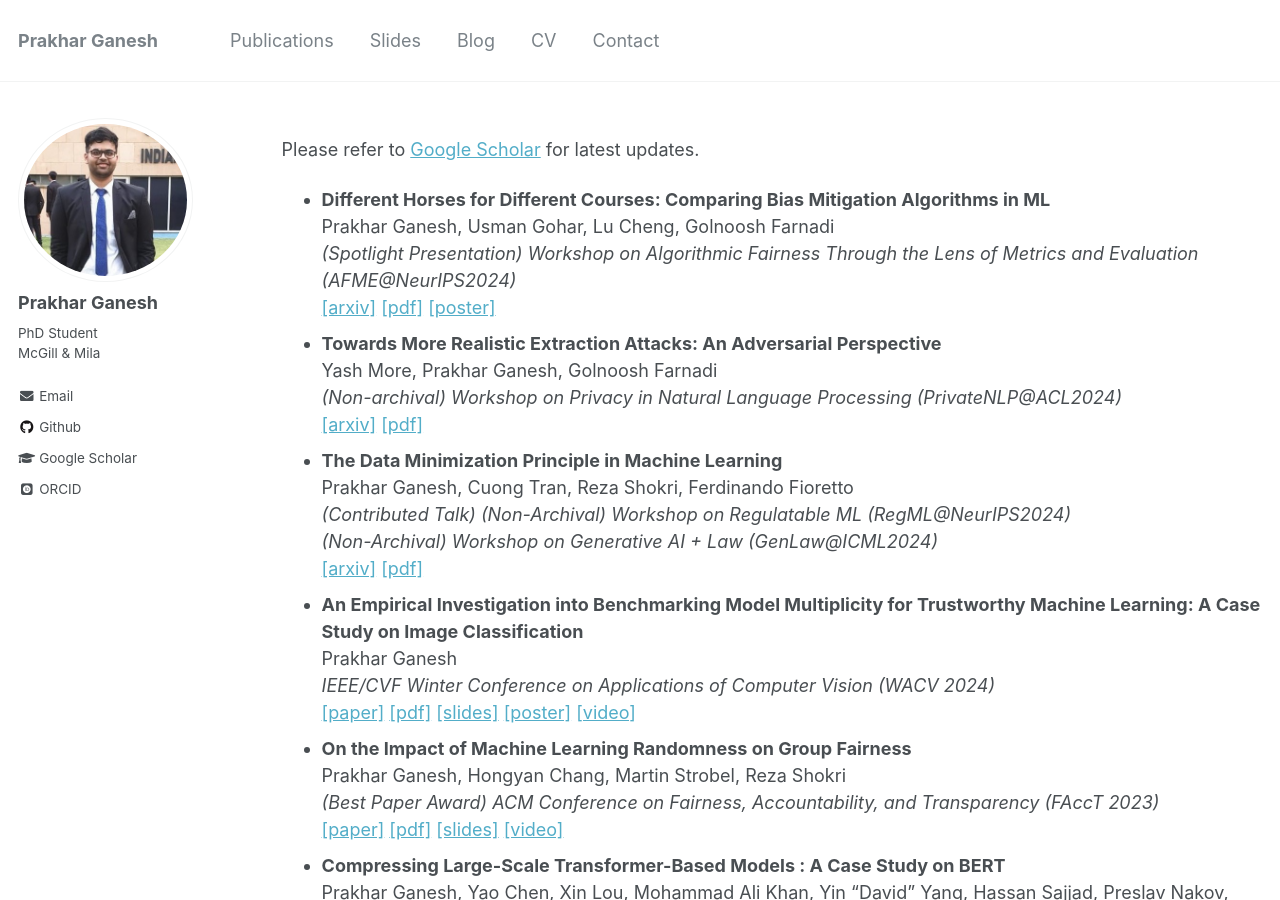
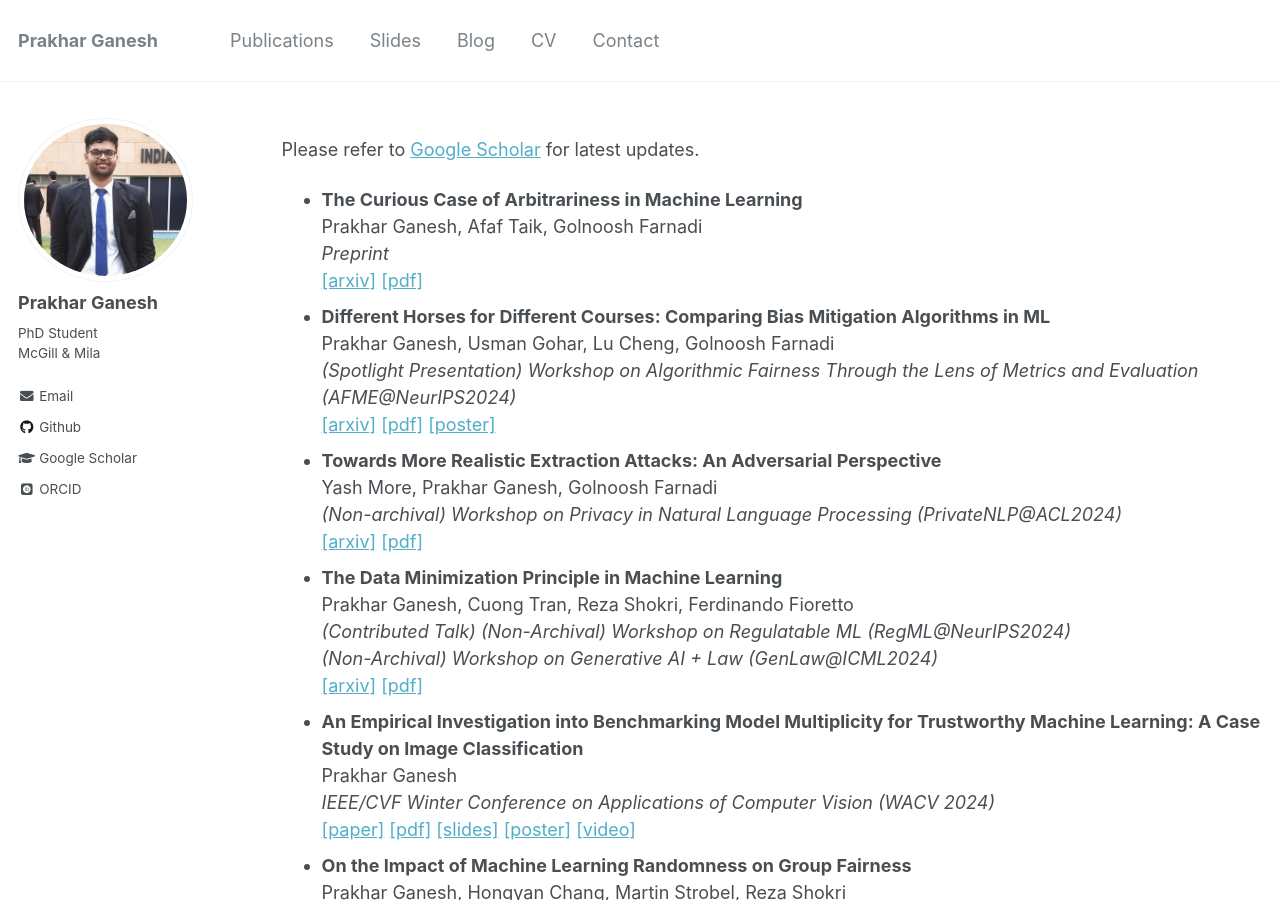
Before and after one commit to prakharg24/prakharg24.github.io, a Jekyll site: the page built from _pages/publications.md, in a window 1280 px wide and 900 px high. Built offline with Jekyll 4.4.1, drawn with Linux system fonts in a browser that asks for light colours; some web fonts are replaced.

Commit message:
feb 3 update

```diff
--- a/_pages/publications.md
+++ b/_pages/publications.md
@@ -9,6 +9,10 @@
 
 Please refer to [Google Scholar](https://scholar.google.co.in/citations?user=Xd5QJoEAAAAJ&hl=en&oi=ao){:target="_blank"} for latest updates.
 
+* **The Curious Case of Arbitrariness in Machine Learning**
+Prakhar Ganesh, Afaf Taik, Golnoosh Farnadi
+_Preprint_
+[\[arxiv\]](https://arxiv.org/abs/2501.14959){:target="_blank"} [\[pdf\]](http://prakharg24.github.io/files/arbitrariness.pdf){:target="_blank"}
 * **Different Horses for Different Courses: Comparing Bias Mitigation Algorithms in ML**
 Prakhar Ganesh, Usman Gohar, Lu Cheng, Golnoosh Farnadi
 _(Spotlight Presentation) Workshop on Algorithmic Fairness Through the Lens of Metrics and Evaluation (AFME@NeurIPS2024)_
```
Also changed, not shown: _pages/about.md (+1 -1 lines), 2 other files.
